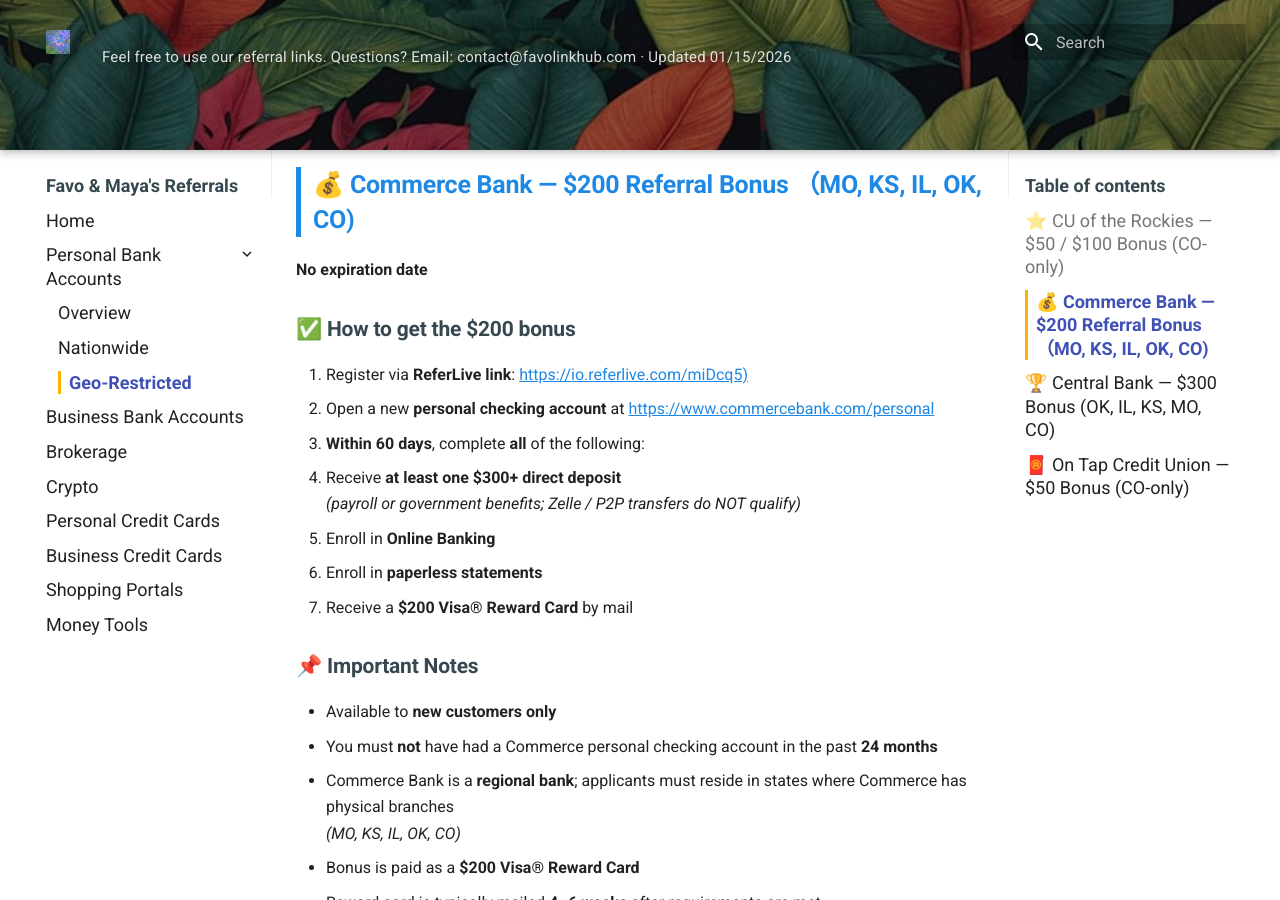
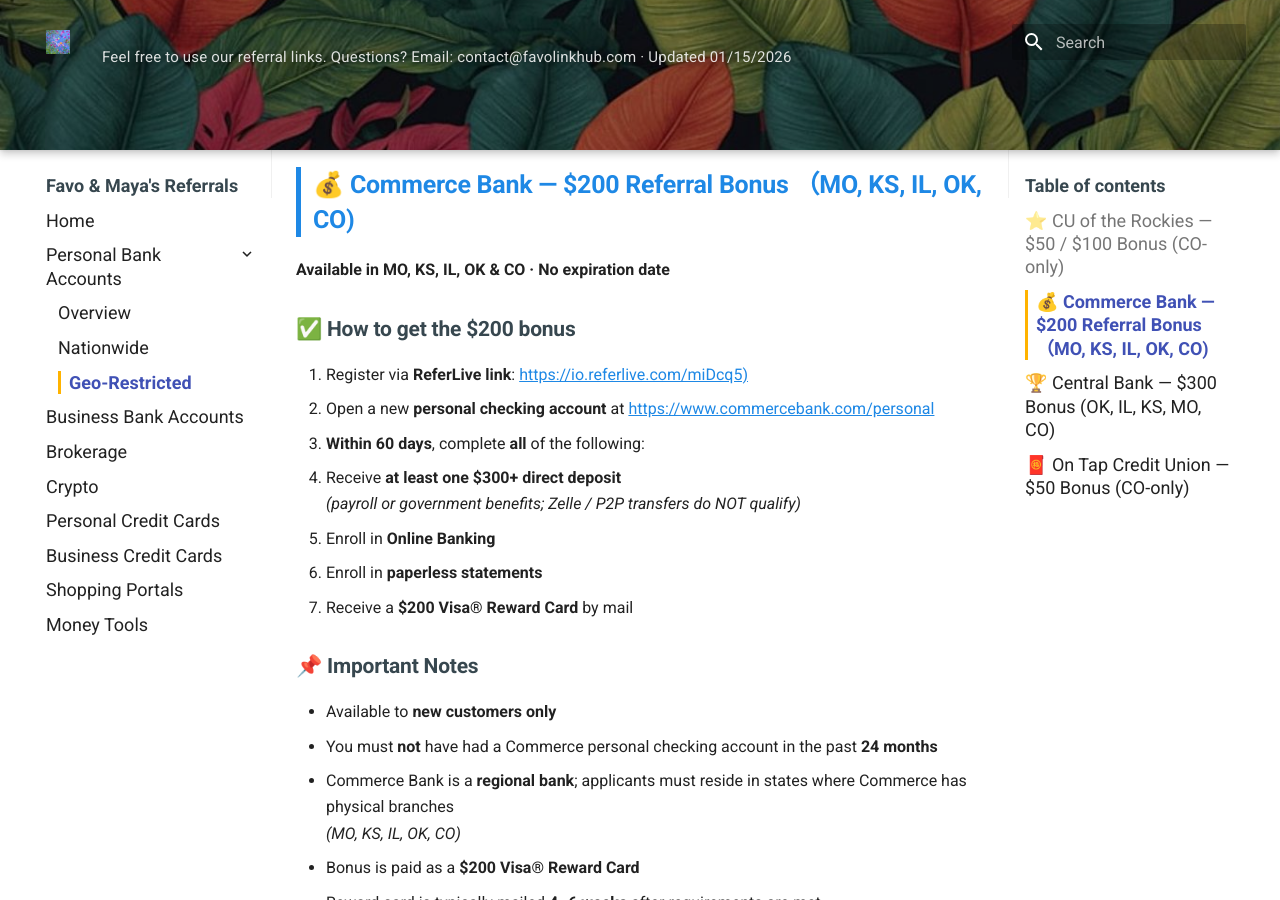
Before and after one commit to whispersofzephyr/favolinkhub-site, an MkDocs documentation site: the page built from docs/personal-bank-geo.md, in a window 1280 px wide and 900 px high, scrolled down 500 px. Built offline with MkDocs 1.6.1 and Material for MkDocs 9.7.7, drawn with Linux system fonts in a browser that asks for light colours.

Commit message:
Update personal-bank-geo.md

```diff
--- a/docs/personal-bank-geo.md
+++ b/docs/personal-bank-geo.md
@@ -12,7 +12,7 @@ Includes Giddy-up Money Market (reported **52.8% APY** on $500).
 ---
 
 ## 💰 Commerce Bank — $200 Referral Bonus （MO, KS, IL, OK, CO)
-**No expiration date**
+**Available in MO, KS, IL, OK & CO · No expiration date**
 
 ### ✅ How to get the $200 bonus
 1. Register via **ReferLive link**: [https://io.referlive.com/miDcq5)](https://io.referlive.com/miDcq5)
```
